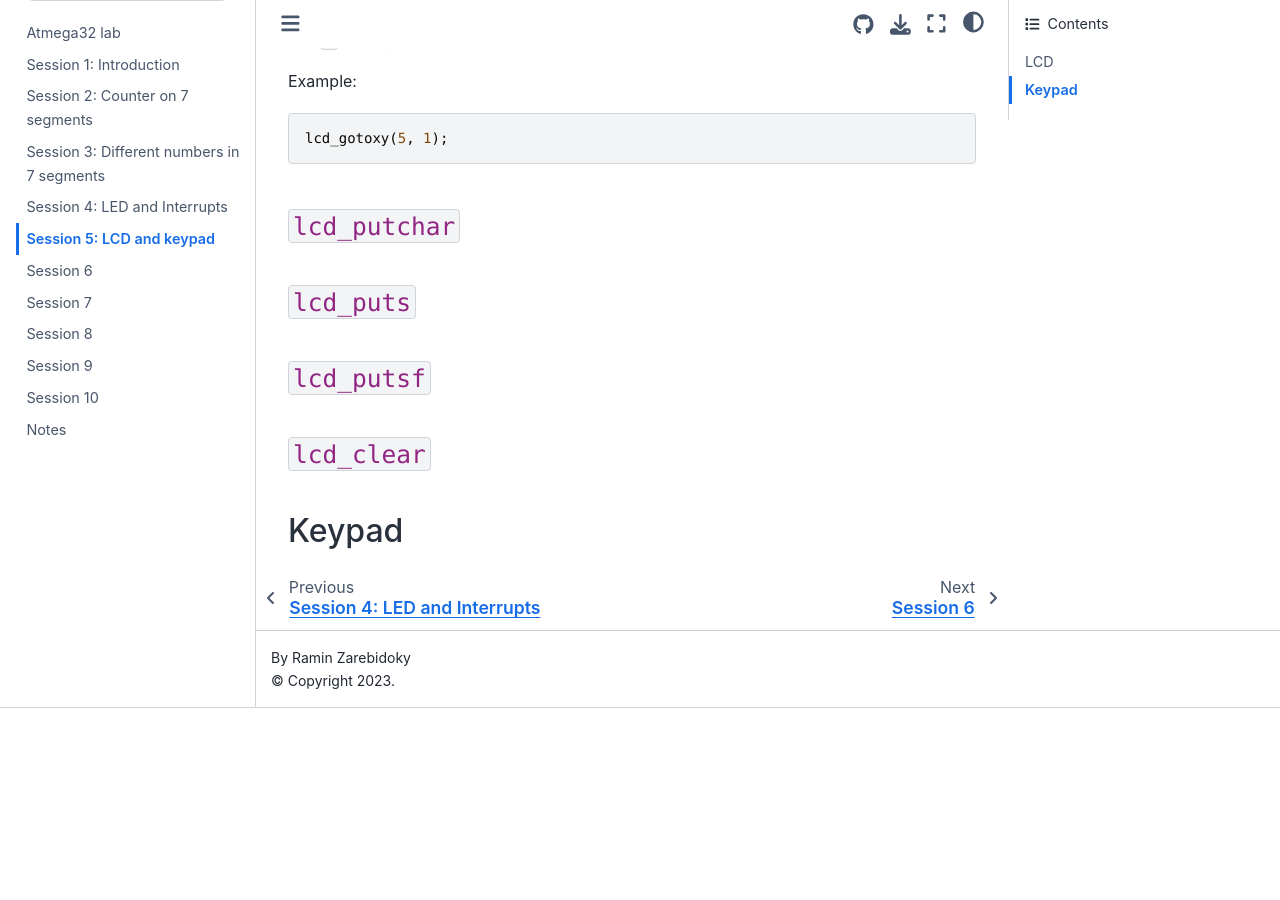
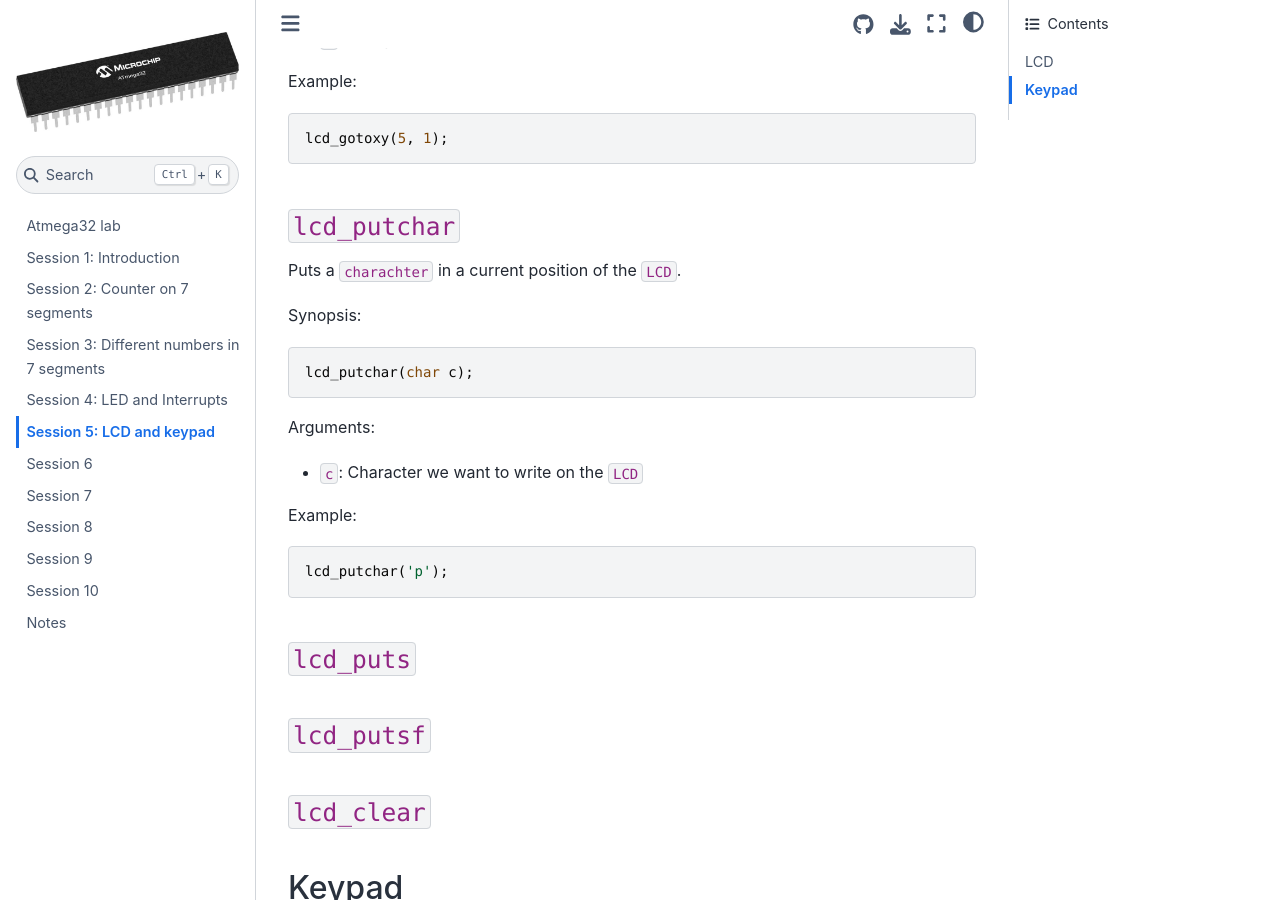
Before and after one commit to LiterallyTheOne/atmega32_lab, a Jupyter Book: the page built from docs/session_5.md, in a window 1280 px wide and 900 px high, scrolled down 1841 px. Built offline with Jupyter Book 1.0.4 settings and Sphinx 7.4.7 and the Sphinx Book theme 1.1.4, drawn with Linux system fonts in a browser that asks for light colours; before the commit the page ends 2549 px from its top, so only the background shows below that.

Commit message:
Add lcd_putchar

````diff
--- a/docs/session_5.md
+++ b/docs/session_5.md
@@ -86,6 +86,24 @@ lcd_gotoxy(5, 1);
 
 ### `lcd_putchar`
 
+Puts a `charachter` in a current position of the `LCD`.
+
+Synopsis:
+
+```c
+lcd_putchar(char c);
+```
+
+Arguments:
+
+* `c`: Character we want to write on the `LCD`
+
+Example:
+
+```c
+lcd_putchar('p');
+```
+
 ### `lcd_puts`
 
 ### `lcd_putsf`
````
